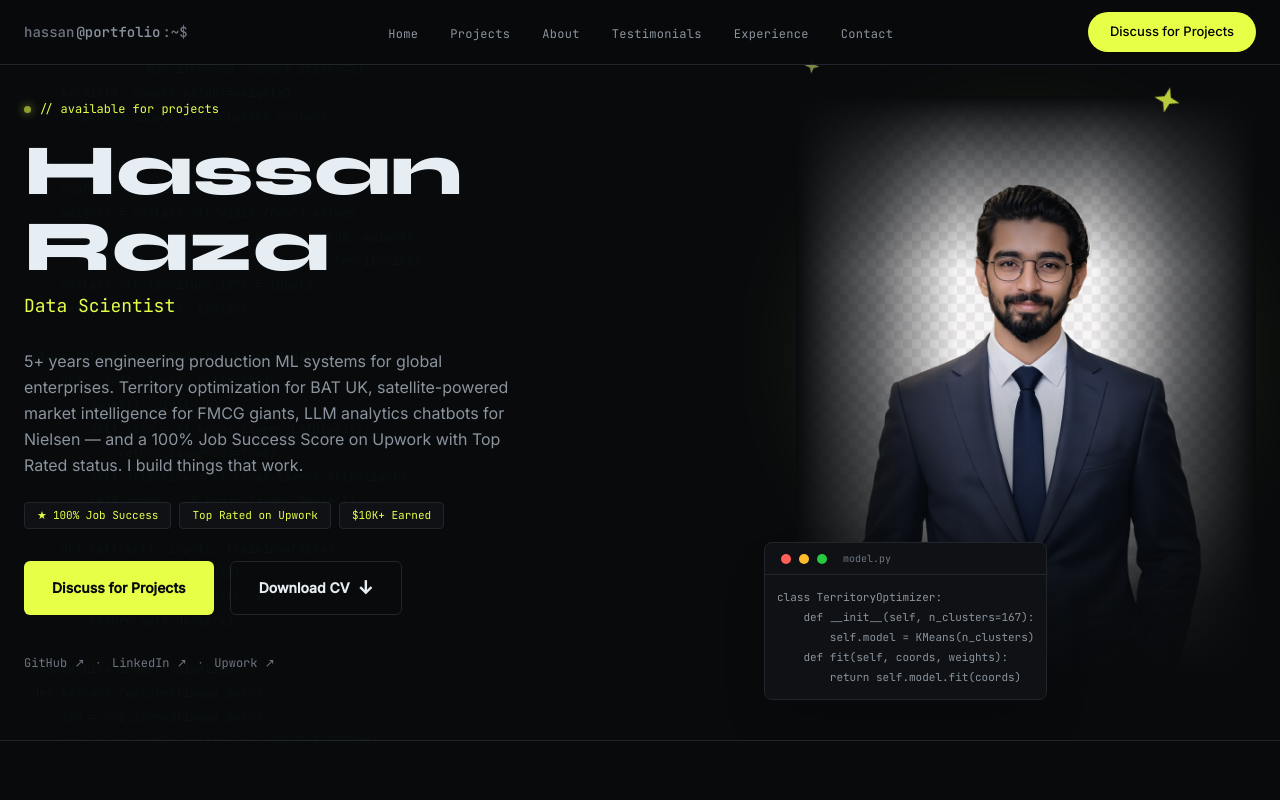
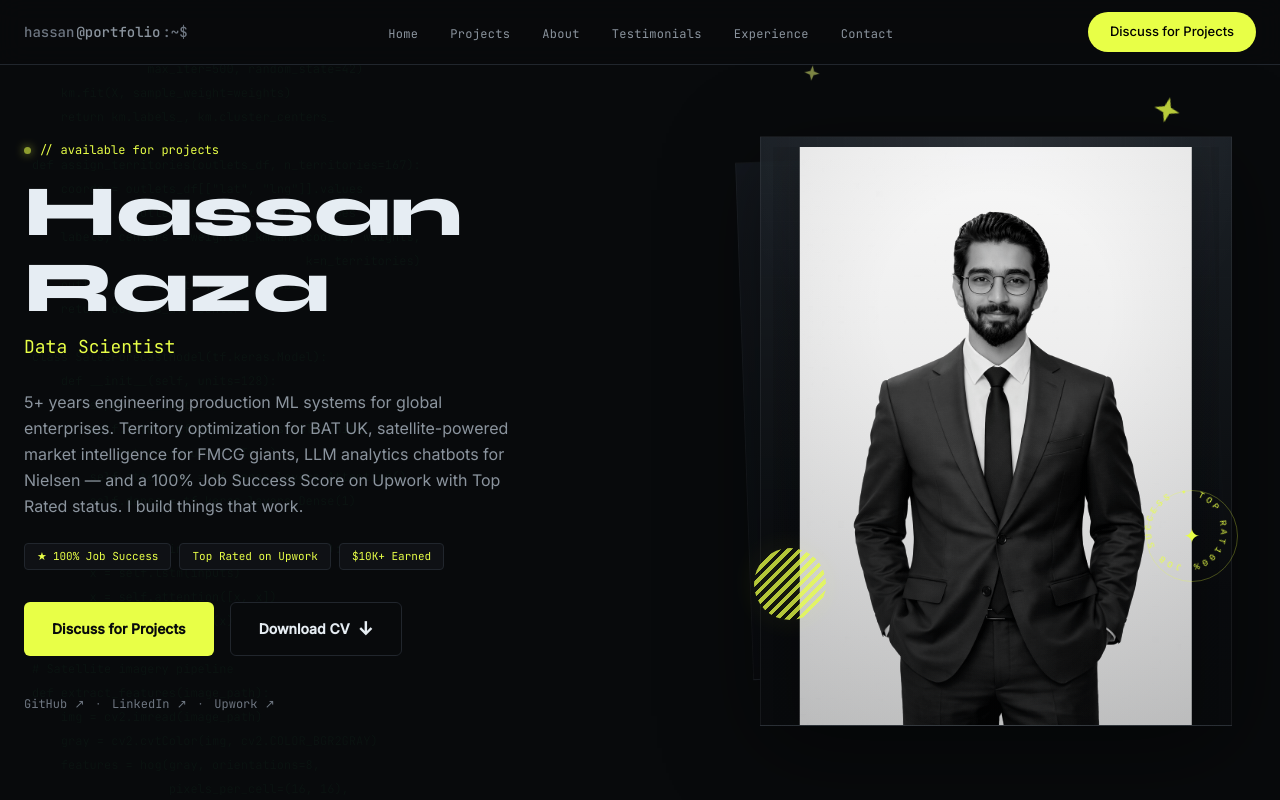
Before and after one commit to Hassan6678/Portfolio, a Next.js app: page / in a window 1280 px wide. Shown: the top 800 px of the page. Built offline with nearby package versions, Linux system fonts and the light colour scheme.

Commit message:
enhance Hero component with portrait card, rotating badge, and improved layout

```diff
--- a/app/globals.css
+++ b/app/globals.css
@@ -137,72 +137,12 @@
 }
 .sparkle-pulse { animation: sparkle-pulse 3s ease-in-out infinite; }
 
-/* Hero photo — CSS background approach */
-.photo-outer {
-  position: relative;
-  width: 100%;
-  max-width: 460px;
-  height: 580px;
-  margin-left: auto;
+/* Rotating badge */
+@keyframes spin-badge {
+  from { transform: rotate(0deg); }
+  to { transform: rotate(360deg); }
 }
-@media (max-width: 640px) {
-  .photo-outer { height: 440px; max-width: 340px; margin: 0 auto; }
-}
-
-.photo-glow {
-  position: absolute;
-  inset: -40px;
-  background: radial-gradient(
-    ellipse 70% 60% at 50% 45%,
-    rgba(232, 255, 71, 0.18) 0%,
-    rgba(232, 255, 71, 0.06) 50%,
-    transparent 75%
-  );
-  filter: blur(32px);
-  z-index: 0;
-  pointer-events: none;
-}
-
-.photo-bg {
-  position: absolute;
-  inset: 0;
-  z-index: 1;
-  background-size: cover;
-  background-position: center top;
-  background-repeat: no-repeat;
-}
-
-.fade-top {
-  position: absolute;
-  top: 0; left: 0; right: 0;
-  height: 30%;
-  background: linear-gradient(to bottom, #080a0c 0%, rgba(8,10,12,0.7) 30%, transparent 100%);
-  z-index: 2; pointer-events: none;
-}
-
-.fade-bottom {
-  position: absolute;
-  bottom: 0; left: 0; right: 0;
-  height: 55%;
-  background: linear-gradient(to top, #080a0c 0%, rgba(8,10,12,0.85) 25%, rgba(8,10,12,0.4) 55%, transparent 100%);
-  z-index: 2; pointer-events: none;
-}
-
-.fade-left {
-  position: absolute;
-  top: 0; left: 0; bottom: 0;
-  width: 35%;
-  background: linear-gradient(to right, #080a0c 0%, rgba(8,10,12,0.6) 50%, transparent 100%);
-  z-index: 2; pointer-events: none;
-}
-
-.fade-right {
-  position: absolute;
-  top: 0; right: 0; bottom: 0;
-  width: 35%;
-  background: linear-gradient(to left, #080a0c 0%, rgba(8,10,12,0.6) 50%, transparent 100%);
-  z-index: 2; pointer-events: none;
-}
+.spin-badge { animation: spin-badge 12s linear infinite; }
 
 /* Client marquee */
 @keyframes marquee {
@@ -217,3 +157,164 @@
 .marquee-wrapper:hover .marquee-track {
   animation-play-state: paused;
 }
+
+/* Hero portrait composition */
+.hero-portrait-stage {
+  position: relative;
+  width: min(100%, 520px);
+  padding: 40px 24px 32px;
+}
+
+.hero-portrait-offset {
+  position: absolute;
+  inset: 58px 36px 86px 8px;
+  background: linear-gradient(180deg, rgba(22, 27, 34, 0.82), rgba(10, 12, 15, 0.9));
+  border: 1px solid rgba(255, 255, 255, 0.04);
+  transform: rotate(-2deg);
+}
+
+.hero-portrait-panel {
+  position: relative;
+  aspect-ratio: 4 / 5;
+  overflow: hidden;
+  border: 1px solid rgba(255, 255, 255, 0.05);
+  background:
+    radial-gradient(circle at top, rgba(255, 255, 255, 0.08), transparent 42%),
+    linear-gradient(180deg, rgba(30, 36, 43, 0.92) 0%, rgba(10, 12, 15, 0.98) 78%);
+  box-shadow: 0 22px 90px rgba(0, 0, 0, 0.45);
+}
+
+.hero-portrait-grid {
+  position: absolute;
+  inset: 0;
+  background:
+    linear-gradient(rgba(255, 255, 255, 0.025) 1px, transparent 1px),
+    linear-gradient(90deg, rgba(255, 255, 255, 0.025) 1px, transparent 1px);
+  background-size: 28px 28px;
+  mask-image: linear-gradient(180deg, rgba(0, 0, 0, 0.35), transparent 88%);
+  pointer-events: none;
+}
+
+.hero-portrait-halo {
+  position: absolute;
+  inset: 16% 18% auto;
+  height: 56%;
+  background: radial-gradient(circle, rgba(232, 255, 71, 0.12) 0%, rgba(232, 255, 71, 0.04) 32%, transparent 72%);
+  filter: blur(22px);
+  pointer-events: none;
+}
+
+.hero-portrait-frame {
+  position: absolute;
+  inset: 0;
+  display: flex;
+  align-items: flex-end;
+  justify-content: center;
+  padding: 10px 12px 0;
+  background: linear-gradient(180deg, rgba(0, 0, 0, 0.06), rgba(0, 0, 0, 0.18));
+}
+
+.hero-portrait-image-wrap {
+  position: relative;
+  width: 100%;
+  height: 100%;
+  overflow: hidden;
+}
+
+.hero-portrait-image-wrap::after {
+  content: '';
+  position: absolute;
+  inset: 0;
+  background:
+    radial-gradient(circle at 50% 28%, transparent 0 24%, rgba(7, 9, 11, 0.05) 48%, rgba(7, 9, 11, 0.16) 100%),
+    linear-gradient(180deg, rgba(8, 10, 12, 0.01) 0%, rgba(8, 10, 12, 0.12) 100%);
+  pointer-events: none;
+}
+
+.hero-portrait-image {
+  position: absolute;
+  inset: auto 50% 0;
+  transform: translateX(-50%);
+  width: clamp(340px, 88%, 438px);
+  height: auto;
+  display: block;
+  object-fit: contain;
+  object-position: center bottom;
+  mix-blend-mode: normal;
+  opacity: 0.98;
+  filter: grayscale(1) contrast(1.08) brightness(1.08) drop-shadow(0 18px 28px rgba(0, 0, 0, 0.28));
+}
+
+.hero-accent-orb {
+  position: absolute;
+  left: 18px;
+  bottom: 138px;
+  width: 72px;
+  height: 72px;
+  border-radius: 999px;
+  background: repeating-linear-gradient(135deg, rgba(232, 255, 71, 0.9) 0 4px, transparent 4px 8px);
+  opacity: 0.85;
+  filter: drop-shadow(0 0 14px rgba(232, 255, 71, 0.18));
+}
+
+.hero-ring-badge {
+  position: absolute;
+  right: 8px;
+  top: 58%;
+  z-index: 10;
+  width: 112px;
+  height: 112px;
+}
+
+.hero-ring-badge__center {
+  position: absolute;
+  top: 50%;
+  left: 50%;
+  transform: translate(-50%, -50%);
+  font-size: 20px;
+  color: var(--accent);
+}
+
+.hero-ring-badge__inner {
+  position: absolute;
+  inset: 10px;
+  border: 1px solid rgba(232, 255, 71, 0.28);
+  border-radius: 50%;
+}
+
+@media (max-width: 1024px) {
+  .hero-portrait-stage {
+    width: min(100%, 460px);
+    padding: 28px 20px 24px;
+  }
+
+  .hero-ring-badge {
+    right: 0;
+    top: auto;
+    bottom: 180px;
+  }
+}
+
+@media (max-width: 640px) {
+  .hero-portrait-stage {
+    padding: 18px 0 20px;
+  }
+
+  .hero-portrait-offset {
+    inset: 36px 18px 96px 0;
+  }
+
+  .hero-accent-orb {
+    left: 6px;
+    bottom: 146px;
+    width: 52px;
+    height: 52px;
+  }
+
+  .hero-ring-badge {
+    width: 92px;
+    height: 92px;
+    right: 8px;
+    bottom: 188px;
+  }
+}
--- a/components/Hero.tsx
+++ b/components/Hero.tsx
@@ -26,7 +26,10 @@ const badges = [
 
 export default function Hero() {
   const [mounted, setMounted] = useState(false)
-  useEffect(() => { setTimeout(() => setMounted(true), 60) }, [])
+  useEffect(() => {
+    const timer = window.setTimeout(() => setMounted(true), 60)
+    return () => window.clearTimeout(timer)
+  }, [])
 
   const show = mounted ? 'opacity-100 translate-y-0' : 'opacity-0 translate-y-6'
   const d = (ms: number): React.CSSProperties => ({
@@ -144,49 +147,42 @@ export default function Hero() {
             </div>
           </div>
 
-          {/* Right — floating photo with CSS background + terminal window */}
-          <div className={`${show} relative flex justify-center`} style={d(200)}>
-            <div className="photo-outer">
-              {/* Glow layer behind everything */}
-              <div className="photo-glow" />
+          {/* Right — portrait card + badge */}
+          <div className={`${show} relative flex justify-center lg:justify-end`} style={d(200)}>
+            <div className="hero-portrait-stage">
+              <div className="hero-portrait-offset" />
 
-              {/* Photo as CSS background */}
-              <div
-                className="photo-bg"
-                style={{ backgroundImage: "url('/images/hassan-photo.png')" }}
-              >
-                <div className="fade-top" />
-                <div className="fade-bottom" />
-                <div className="fade-left" />
-                <div className="fade-right" />
+              <div className="hero-portrait-panel">
+                <div className="hero-portrait-grid" />
+                <div className="hero-portrait-halo" />
+
+                <div className="hero-portrait-frame">
+                  <div className="hero-portrait-image-wrap">
+                    {/* eslint-disable-next-line @next/next/no-img-element */}
+                    <img
+                      src="/images/hassan-photo.png"
+                      alt="Hassan Raza"
+                      className="hero-portrait-image"
+                    />
+                  </div>
+                </div>
               </div>
 
-              {/* Terminal window — below photo, floating bottom-left */}
-              <div
-                className="absolute z-10 rounded-lg overflow-hidden shadow-2xl"
-                style={{
-                  bottom: -24,
-                  left: -32,
-                  maxWidth: 320,
-                  background: 'var(--surface)',
-                  border: '1px solid var(--border)',
-                }}
-              >
-                {/* Title bar */}
-                <div className="flex items-center gap-2 px-4 py-2" style={{ borderBottom: '1px solid var(--border)' }}>
-                  <span className="terminal-dot terminal-dot--red" />
-                  <span className="terminal-dot terminal-dot--yellow" />
-                  <span className="terminal-dot terminal-dot--green" />
-                  <span className="font-mono text-[10px] ml-2" style={{ color: 'var(--muted)' }}>model.py</span>
-                </div>
-                {/* Code */}
-                <pre className="p-3 font-mono text-[11px] leading-5 overflow-x-auto" style={{ color: 'var(--dimmed)' }}>
-                  <code>{`class TerritoryOptimizer:
-    def __init__(self, n_clusters=167):
-        self.model = KMeans(n_clusters)
-    def fit(self, coords, weights):
-        return self.model.fit(coords)`}</code>
-                </pre>
+              <div className="hero-accent-orb" aria-hidden="true" />
+
+              <div className="hero-ring-badge" aria-hidden="true">
+                <svg viewBox="0 0 100 100" width="100" height="100" className="spin-badge">
+                  <defs>
+                    <path id="circle-path" d="M 50,50 m -35,0 a 35,35 0 1,1 70,0 a 35,35 0 1,1 -70,0" />
+                  </defs>
+                  <text fontSize="9" fill="var(--accent)" letterSpacing="3" fontFamily="monospace">
+                    <textPath href="#circle-path">
+                      100% JOB SUCCESS &bull; TOP RATED &bull; UPWORK &bull;
+                    </textPath>
+                  </text>
+                </svg>
+                <div className="hero-ring-badge__center">{'\u2726'}</div>
+                <div className="hero-ring-badge__inner" />
               </div>
             </div>
           </div>
```
